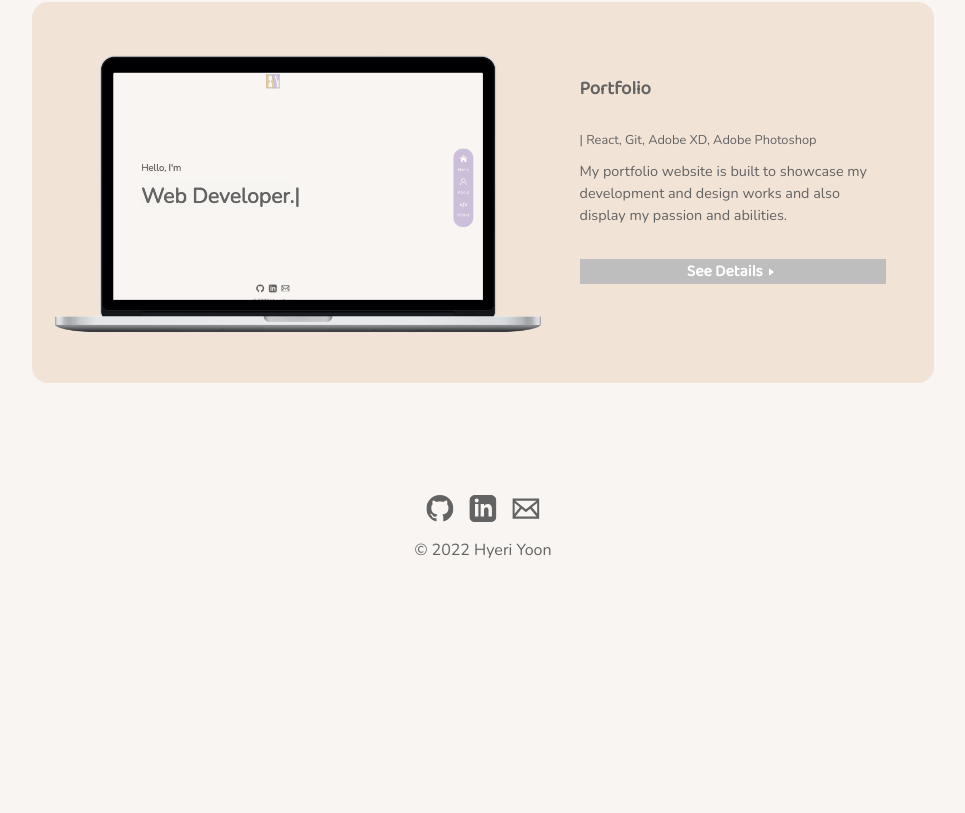
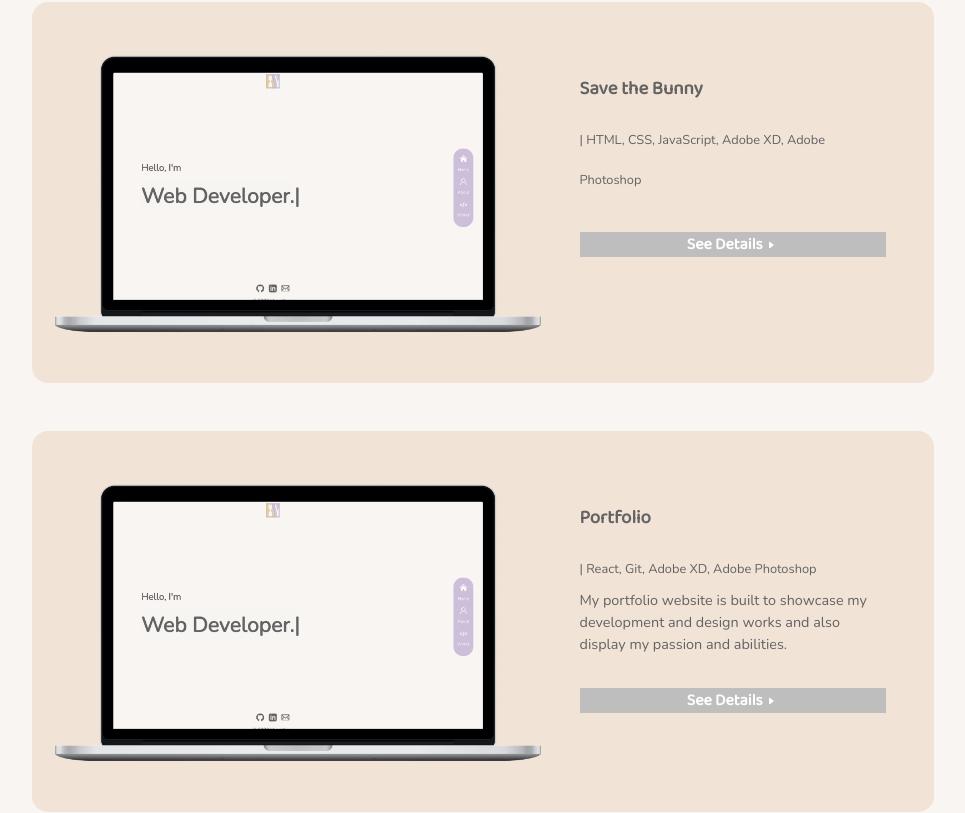
Before and after one commit to hyeriyoon/portfolio, a React (Create React App) app: page /works in a window 1280 px wide. Shown: the part 980-1793 px from the top of the page, without its empty margins (157-1122 px from the left). Before the commit the page ends 1582 px from the top, so only its background shows below. Built offline with nearby package versions, Linux system fonts and the light colour scheme.

Commit message:
add savethebunny to works page

```diff
--- a/src/pages/Works.js
+++ b/src/pages/Works.js
@@ -1,7 +1,7 @@
 import React from 'react';
 import Work from '../components/Work';
 import MovieSt from '../images/desktop-moviest.png';
-    import Tweeling from '../images/desktop-tweeling.png';
+import Tweeling from '../images/desktop-tweeling.png';
 import Portfolio from '../images/destop-portfolio.png';
 
 export default function Works() {
@@ -23,6 +23,13 @@ export default function Works() {
         />
         <Work
           image={Portfolio}
+          title='Save the Bunny'
+          tools='| HTML, CSS, JavaScript, Adobe XD, Adobe Photoshop'
+          description=''
+          single_path="/works/savethebunny"
+        />
+        <Work
+          image={Portfolio}
           title='Portfolio'
           tools='| React, Git, Adobe XD, Adobe Photoshop'
           description='My portfolio website is built to showcase my development and design works and also display my passion and abilities.'
```
